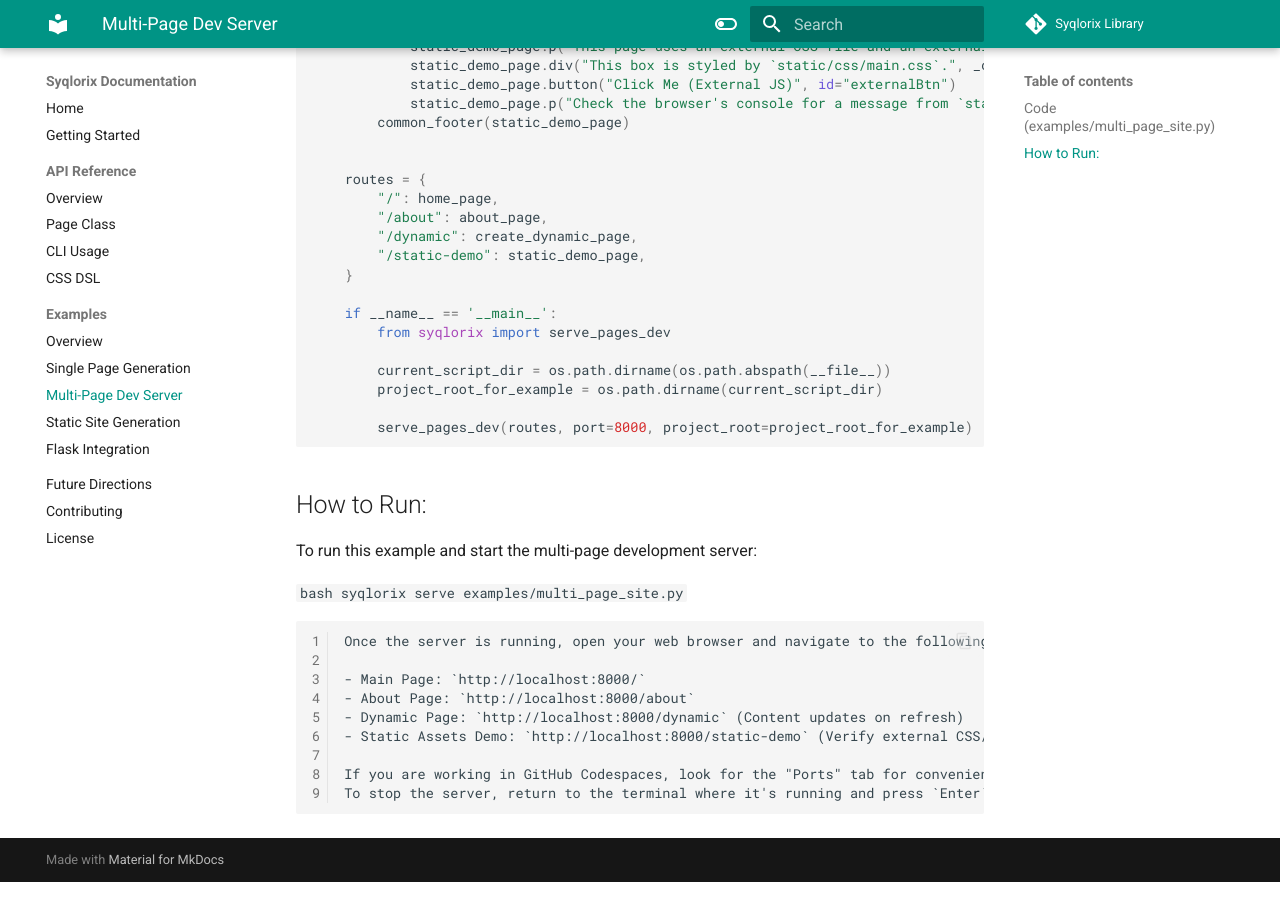
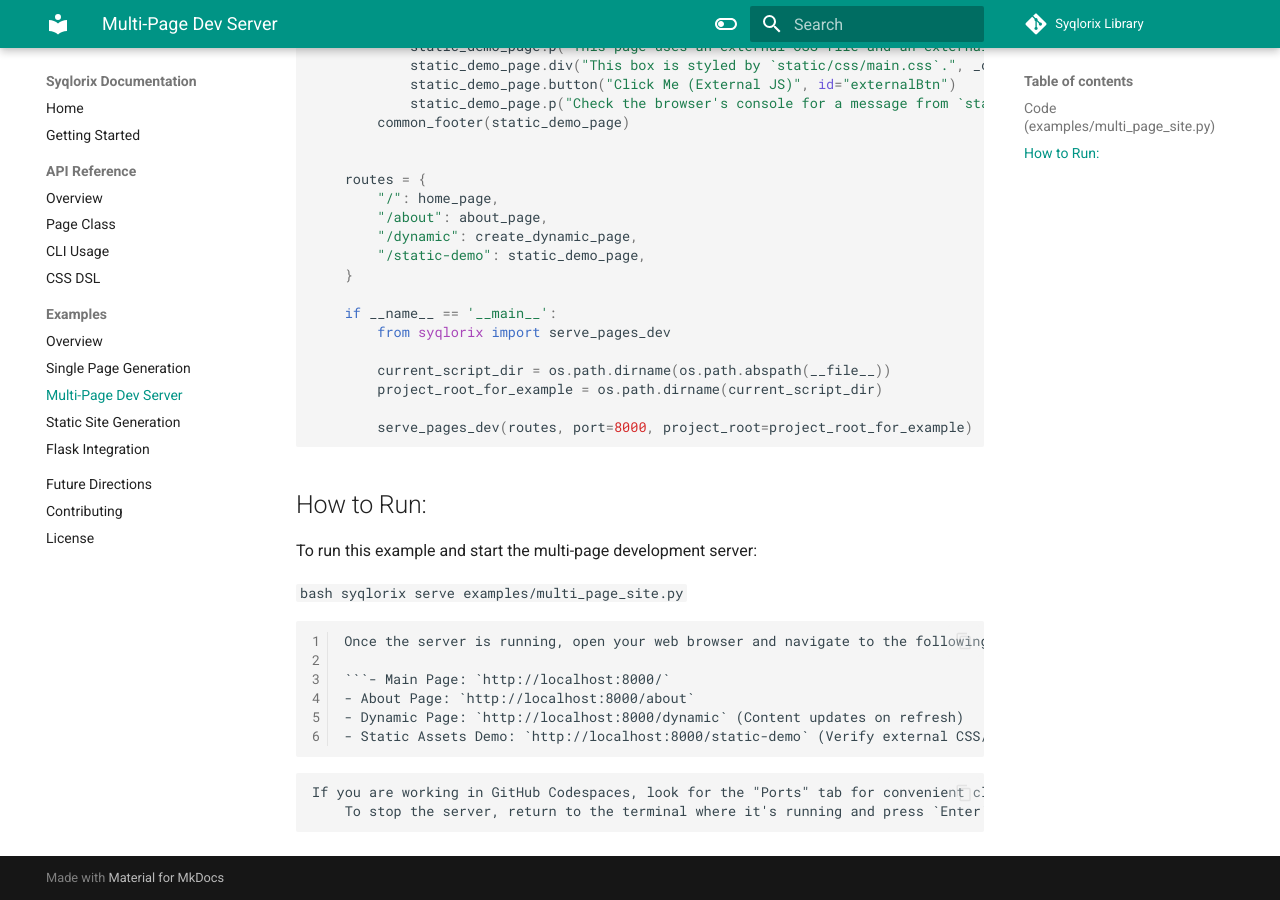
Before and after one commit to Syqlorix/syqlorix.github.io, an MkDocs documentation site: the page built from docs/examples/multi-page-dev-server.md, in a window 1280 px wide and 900 px high, scrolled down 2300 px. Built offline with MkDocs 1.6.1 and Material for MkDocs 9.7.7, drawn with Linux system fonts in a browser that asks for light colours; comment, search, counter and statistics services are not loaded; some of the changed lines change nothing that is shown.

Commit message:
Update multi-page-dev-server.md

````diff
--- a/docs/examples/multi-page-dev-server.md
+++ b/docs/examples/multi-page-dev-server.md
@@ -139,10 +139,12 @@ To run this example and start the multi-page development server:
 
     Once the server is running, open your web browser and navigate to the following URLs:
 
-    - Main Page: `http://localhost:8000/`
+    ```- Main Page: `http://localhost:8000/`
     - About Page: `http://localhost:8000/about`
     - Dynamic Page: `http://localhost:8000/dynamic` (Content updates on refresh)
-    - Static Assets Demo: `http://localhost:8000/static-demo` (Verify external CSS/JS)
+    - Static Assets Demo: `http://localhost:8000/static-demo` (Verify external CSS/JS)```
 
-    If you are working in GitHub Codespaces, look for the "Ports" tab for convenient clickable links.
+```
+If you are working in GitHub Codespaces, look for the "Ports" tab for convenient clickable links.
     To stop the server, return to the terminal where it's running and press `Enter`
+```
````
